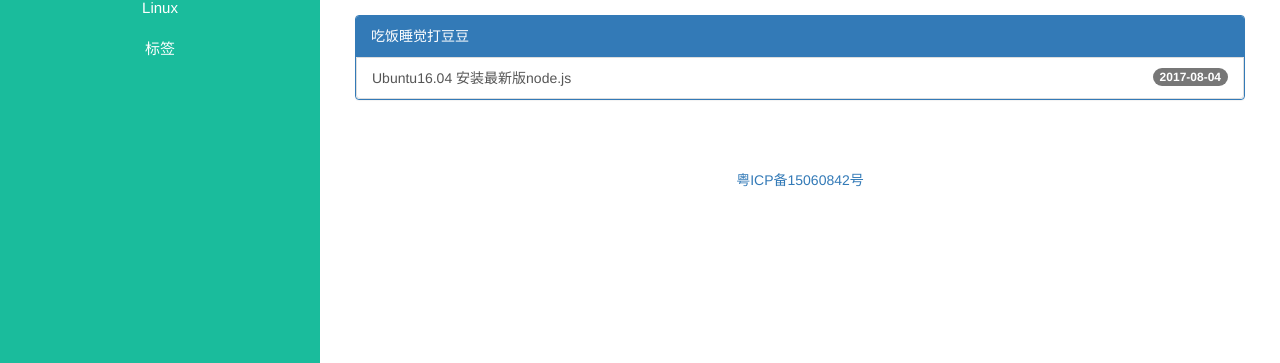
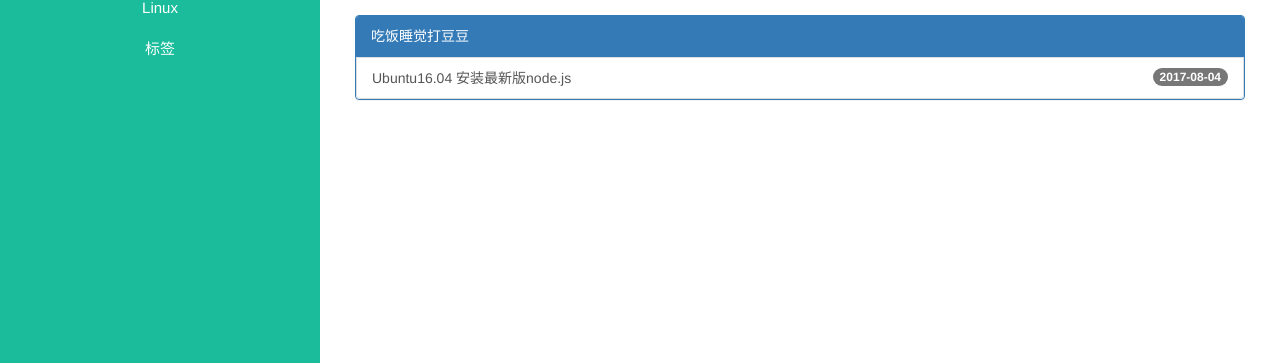
Before and after one commit to zjj421/zjj421.github.io, a Jekyll site: the page built from index.html, in a window 1280 px wide. Shown: the part 149-512 px from the top of the page. Built offline with Jekyll 4.4.1, drawn with Linux system fonts in a browser that asks for light colours; the list of posts is cut into pages by our own code.

Commit message:
delete some div

```diff
--- a/_config.yml
+++ b/_config.yml
@@ -23,7 +23,7 @@ favicon: /public/img/deer3.png
 # google analytics
 ga:
   id: UA-54262064-1
-  url: ichennan.github.io
+  url: zjj421.github.io
 
 # default active
 active: 读书
--- a/_layouts/page.html
+++ b/_layouts/page.html
@@ -12,9 +12,9 @@ layout: base
       {{ content }}
     </div>
   </div>
-  <div class="aside3-foot">
+  <!--<div class="aside3-foot">
     <div class="recordcode" style="text-align:center;margin-bottom:20px;">
       <a href="http://www.miitbeian.gov.cn" target="_blank">粤ICP备15060842号</a>
     </div>
-  </div>
+  </div>-->
 </div>
--- a/_layouts/post.html
+++ b/_layouts/post.html
@@ -12,11 +12,11 @@ layout: base
       {{ content }}
     </div>
   </div>
-  <div class="aside3-foot">
+  <!--<div class="aside3-foot">
     <div class="recordcode" style="text-align:center;margin-bottom:20px;">
       <a href="http://www.miitbeian.gov.cn" target="_blank">粤ICP备15060842号</a>
     </div>
-  </div>
+  </div>-->
   <!-- Menu -->
   <div id="content_table" style="position:fixed;right:20px;top:120px;display:none;">
     <div class="panel panel-success">
```
